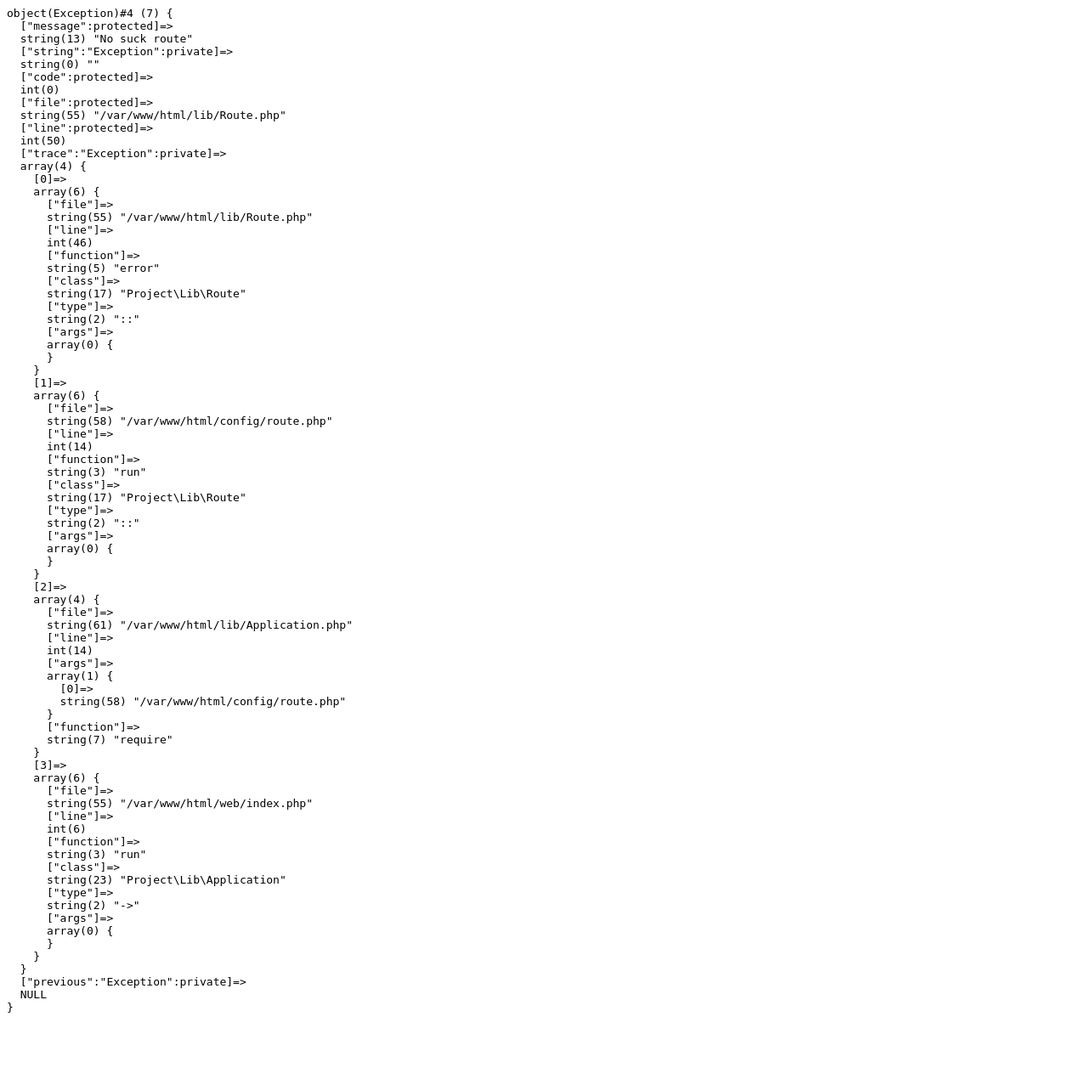
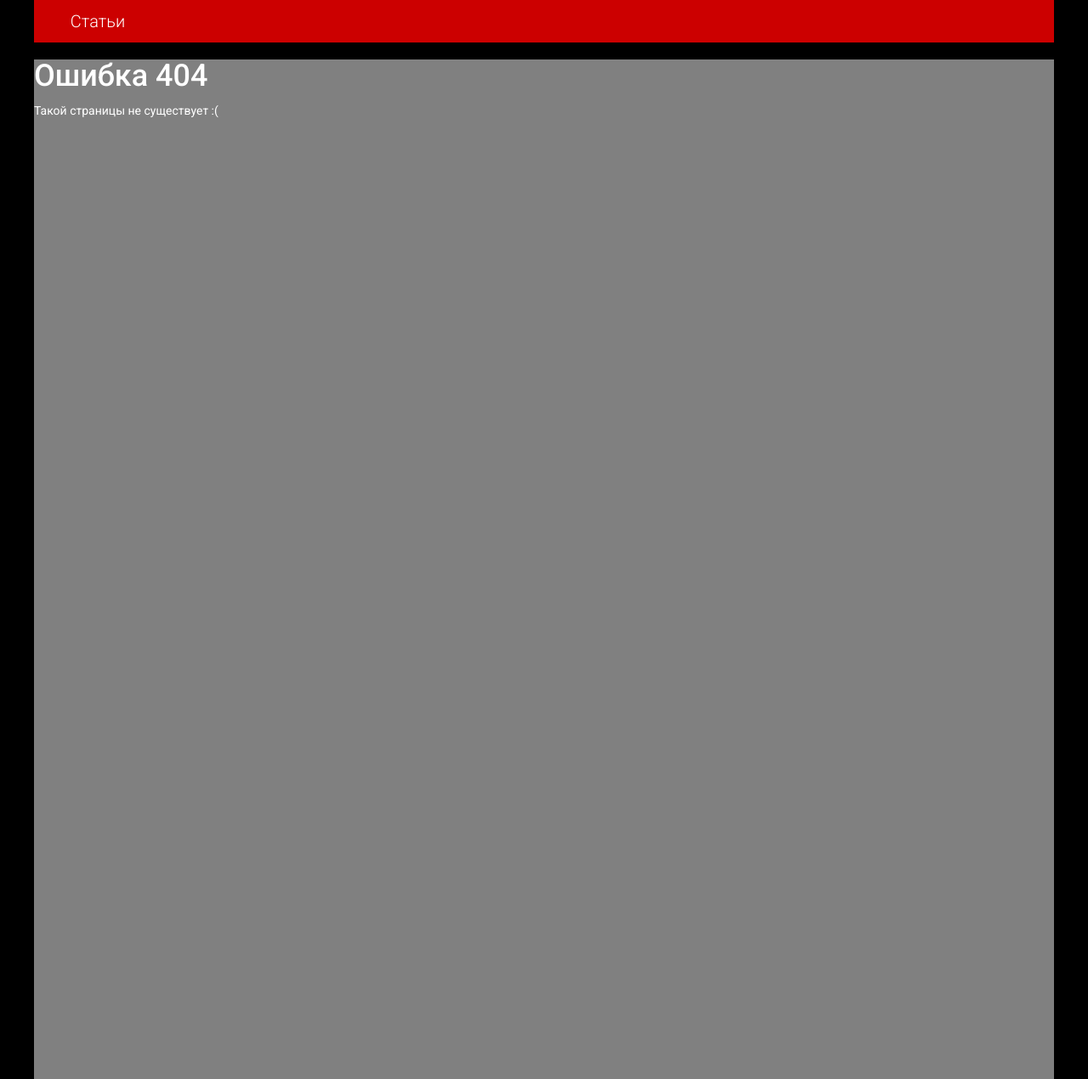
Before and after one commit to simonovtony/Arc-MVC-Framework, a PHP site: page /error in a window 1280 px wide. Shown: the whole page at 85% size. Before the commit the page ends 1192 px from the top, so only its background shows below. Run offline with PHP 8.4, Linux system fonts and the light colour scheme; some libraries are stand-ins or nearby versions.

Commit message:
doc, slider, error 14:44 10.11.2016

```diff
--- a/app/view/blog/index.php
+++ b/app/view/blog/index.php
@@ -6,8 +6,12 @@
     <h1>Статьи</h1>
     <div class="popular">
         <?php if(count($top) > 0): ?>
+            <script>
+                blog_count = <?= count($top) ?>
+            </script>
+            <?php $i = 1; ?>
             <?php foreach($top as $blog): ?>
-                <div class="blog">
+                <div class="blog" id="top<?= $i++ ?>">
                     <h3><?= $blog['title'] ?></h3>
                     <div>
                         <?= $blog['content'] ?>
--- /dev/null
+++ b/app/view/error/index.php
@@ -0,0 +1,10 @@
+<?= \Project\Lib\View::run('layout.index') ?>
+
+<?= \Project\Lib\View::run('layout.header') ?>
+
+<section class="content error">
+    <h1>Ошибка <?= $code ?></h1>
+    <p><?= $message ?></p>
+</section>
+
+<?= \Project\Lib\View::run('layout.footer') ?>
--- a/app/view/layout/header.php
+++ b/app/view/layout/header.php
@@ -6,13 +6,7 @@
                         <a <?php
                             if(\Project\Lib\Url::current() ==  \Project\Lib\Url::to('/'))
                                 echo 'class="active"';
-                        ?> href="<?= \Project\Lib\Url::to('/') ?>">Главная</a>
-                    </li>
-                    <li>
-                        <a <?php
-                        if(\Project\Lib\Url::current() ==  \Project\Lib\Url::to('/blog'))
-                            echo 'class="active"';
-                        ?> href="<?= \Project\Lib\Url::to('/blog') ?>">Статьи</a>
+                        ?> href="<?= \Project\Lib\Url::to('/') ?>">Статьи</a>
                     </li>
                 </ul>
             </nav>
--- a/lib/Route.php
+++ b/lib/Route.php
@@ -47,7 +47,10 @@
     }
 
     private static function error() {
-        d(new \Exception("No suck route"));
+        View::run('error.index', [
+            'code' => 404,
+            'message' => 'Такой страницы не существует :('
+        ]);
     }
 }
 
--- a/lib/helper.php
+++ b/lib/helper.php
@@ -33,7 +33,10 @@
 }
 
 function abort($code, $message) {
-    d(new Exception());
+    \Project\Lib\View::run("error.index", [
+        'code' => $code,
+        'message' => $message,
+    ]);
 }
 
 ?>
--- a/web/css/style.css
+++ b/web/css/style.css
@@ -87,6 +87,7 @@
 
 ul.paginator {
     list-style-type: none;
+    margin-right: 100px;
 }
 
 ul.paginator li {
@@ -120,3 +121,36 @@
 .writer textarea {
     color: black;
 }
+
+.popular {
+    position: relative;
+    width: 1024px;
+    height: 150px;
+    margin: 0 auto;
+}
+
+.blogs {
+    position: relative;
+    margin-left: 50px;
+    margin-right: 50px;
+}
+
+.content > .blogs .blog {
+    border-bottom: 1px dashed white;
+}
+
+#top1, #top2, #top3, #top4, #top5{
+    width: 100%;
+    position: absolute;
+    left: 0px;
+    opacity:0;
+}
+
+.content.error {
+    min-height: 1200px;
+}
+
+a {
+    color: red;
+    text-decoration: underline;
+}
--- a/web/js/script.js
+++ b/web/js/script.js
@@ -5,4 +5,20 @@
         selector: '.tinymce',
         plugins: "code",
     });
+
+    showHeading();
 });
+
+top_cur = 0;
+
+function showHeading() {
+    $('#top' + (top_cur + 1)).css({opacity: 0}).animate({opacity: 1.0, left: "50px"}, 500);
+    setTimeout(hideHeading, 5000);
+    console.log('show');
+}
+function hideHeading() {
+    $('#top' + (top_cur + 1)).css({opacity: 1}).animate({opacity: 0, left: "-50px"}, 500, function () {
+        showHeading();
+    });
+    top_cur = (top_cur + 1) % blog_count;
+}
```
Also changed, not shown: .htaccess (added), README.md.
